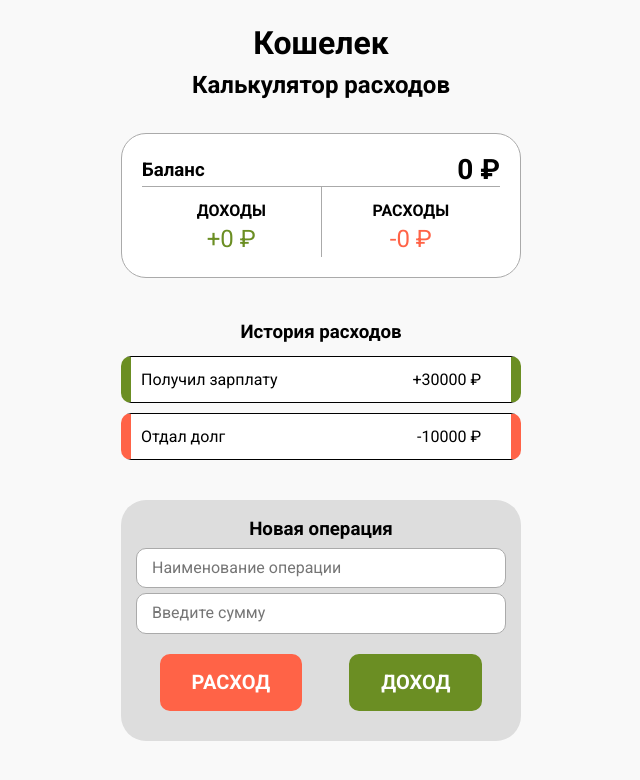
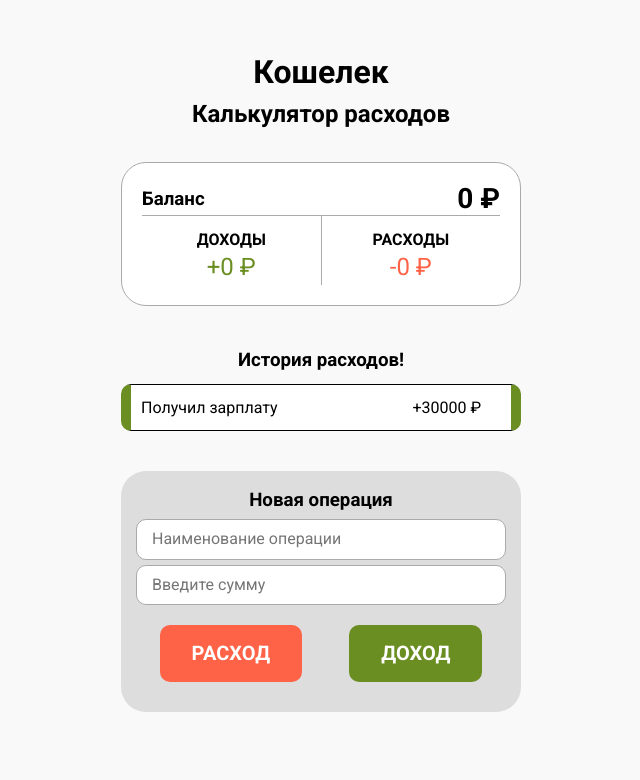
Before and after one commit to Plakhtiev/react_cost_calculator, a React (Create React App) app: page / in a window 1280 px wide. Shown: the top 780 px of the page, without its empty margins (319-959 px from the left). Built offline with nearby package versions, Linux system fonts and the light colour scheme.

Commit message:
Add files via upload

```diff
--- a/src/App.js
+++ b/src/App.js
@@ -1,4 +1,7 @@
 import React from "react";
+import Total from './componets/total/Total';
+import History from './componets/history/History';
+import Operation from './componets/operation/Operation';
 
 
 function App() {
@@ -10,57 +13,12 @@ function App() {
             </header>
             <main>
                 <div className="container">
-                    <section className="total">
-                        <header className="total__header">
-                            <h3>Баланс</h3>
-                            <p className="total__balance">0 ₽</p>
-                        </header>
-                        <div className="total__main">
-                            <div className="total__main-item total__income">
-                                <h4>Доходы</h4>
-                                <p className="total__money total__money-income">
-                                    +0 ₽
-            </p>
-                            </div>
-                            <div className="total__main-item total__expenses">
-                                <h4>Расходы</h4>
-                                <p className="total__money total__money-expenses">
-                                    -0 ₽
-            </p>
-                            </div>
-                        </div>
-                    </section>
-                    <section className="history">
-                        <h3>История расходов</h3>
-                        <ul className="history__list">
-                            <li className="history__item history__item-plus">Получил зарплату
-            <span className="history__money">+30000 ₽</span>
-                                <button className="history__delete">x</button>
-                            </li>
-                            <li className="history__item  history__item-minus">Отдал долг
-            <span className="history__money">-10000 ₽</span>
-                                <button className="history__delete">x</button>
-                            </li>
-                        </ul>
-                    </section>
-                    <section className="operation">
-                        <h3>Новая операция</h3>
-                        <form id="form">
-                            <label>
-                                <input type="text" className="operation__fields operation__name" placeholder="Наименование операции" />
-                            </label>
-                            <label>
-                                <input type="number" className="operation__fields operation__amount" placeholder="Введите сумму" />
-                            </label>
-                            <div className="operation__btns">
-                                <button type="submit" className="operation__btn operation__btn-subtract">РАСХОД</button>
-                                <button type="submit" className="operation__btn operation__btn-add">ДОХОД</button>
-                            </div>
-                        </form>
-                    </section>
+                    <Total />
+                    <History />
+                    <Operation />
                 </div>
             </main>
         </React.Fragment>);
-}
+};
 
 export default App;
```
